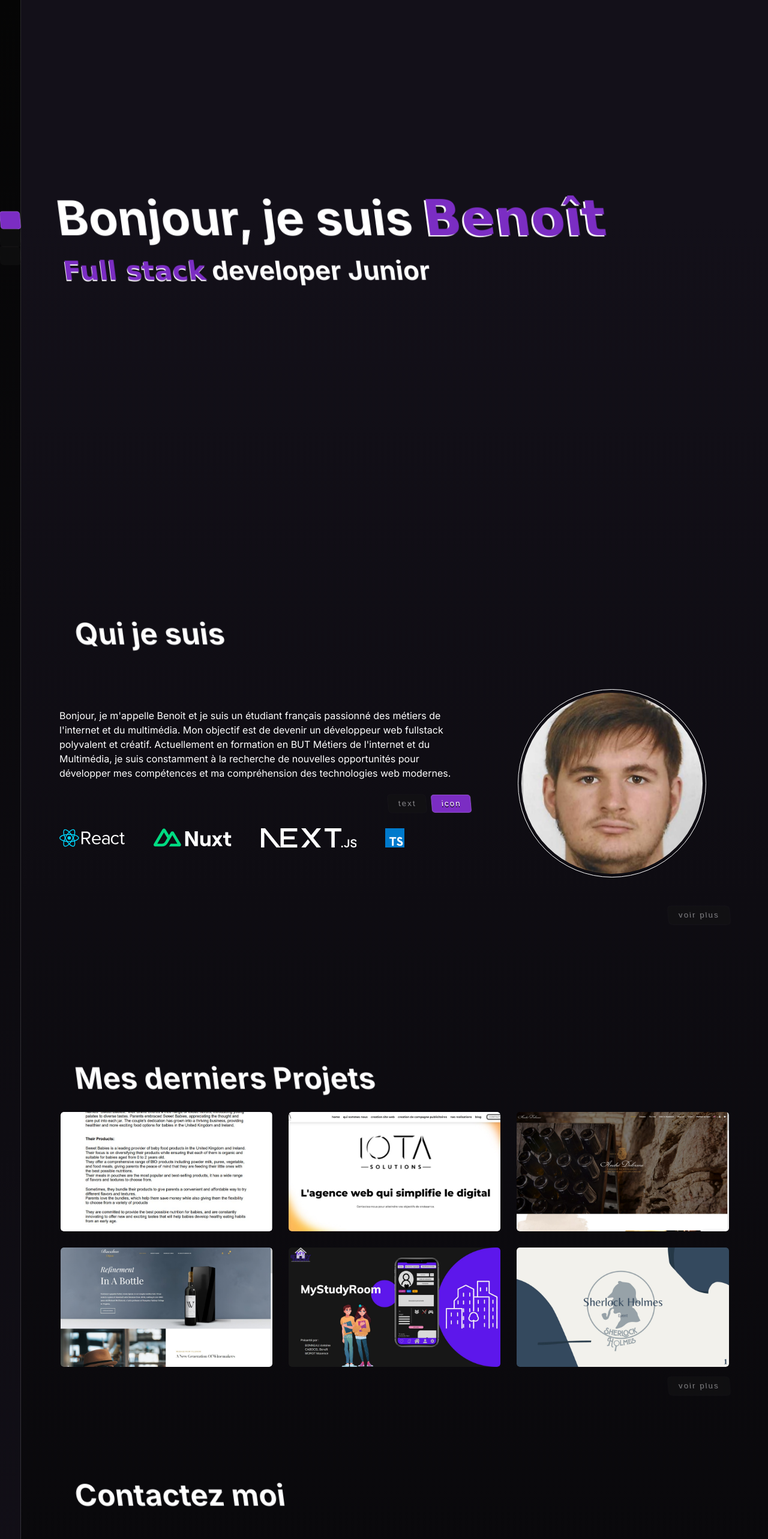
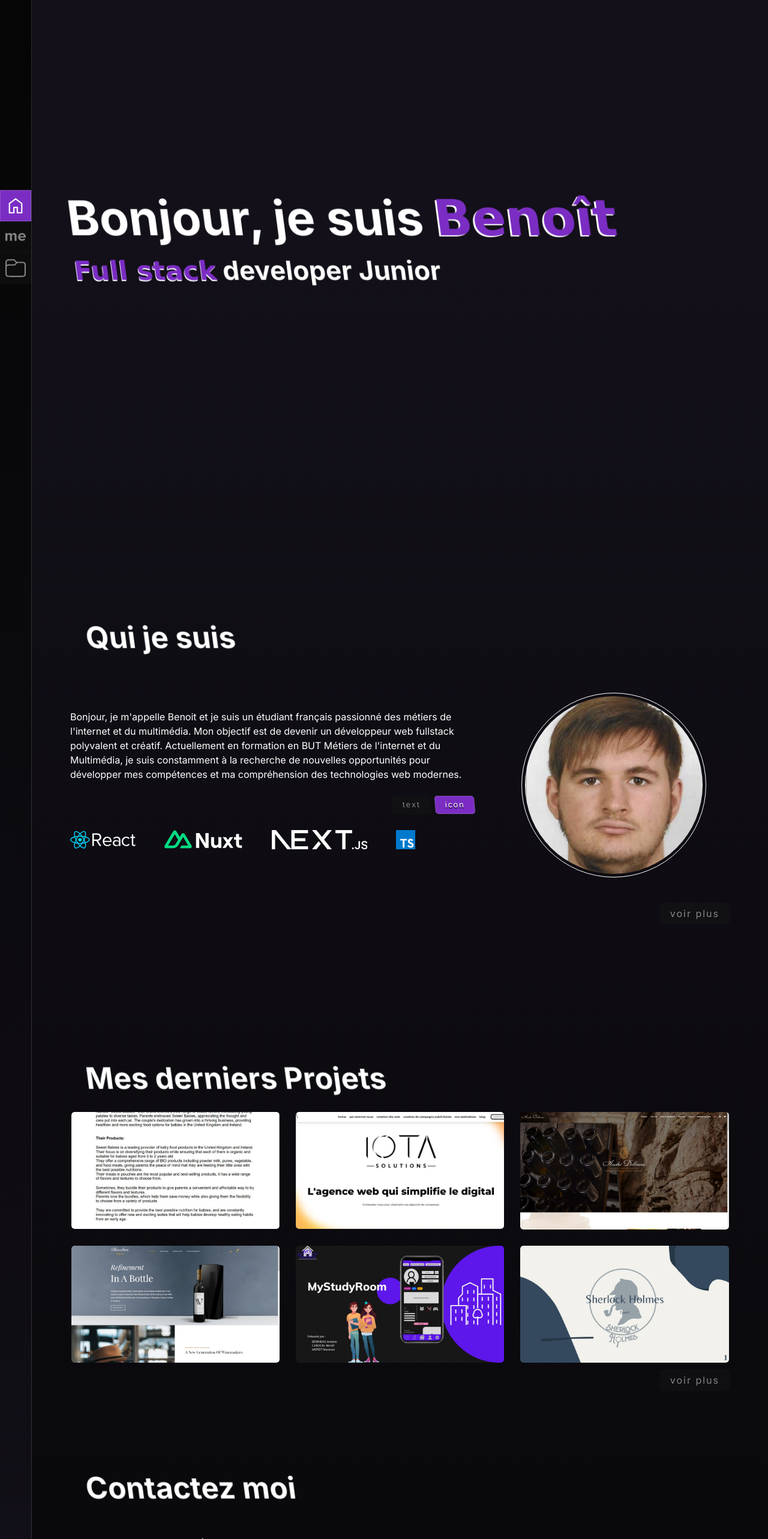
Before and after one commit to dCben335/portfolio, a Next.js app: page / in a window 1280 px wide. Shown: the top 2566 px of the page at 60% size. Built offline with nearby package versions, Linux system fonts and the light colour scheme.

Commit message:
modify each Button to add the renderAs Props and fix a type error in the Button component

```diff
--- a/src/app/(public)/page.tsx
+++ b/src/app/(public)/page.tsx
@@ -77,7 +77,7 @@ export default function Home() {
           </div>
         </div>
         <div className={styles.link}>
-          <Button href="/about">voir plus</Button>
+          <Button renderAs='link' href="/about">voir plus</Button>
         </div>
       </section>
 
@@ -93,7 +93,7 @@ export default function Home() {
               searchfield={false}
             />
           <div className={styles.link}>
-            <Button href="/my-work">voir plus</Button>
+            <Button renderAs="link" href="/my-work">voir plus</Button>
           </div>
         </section>
       }
--- a/src/app/features/Header/Header.tsx
+++ b/src/app/features/Header/Header.tsx
@@ -30,18 +30,16 @@ export default function Header({ routes, admin } :  HeaderProps) {
                     onClick={handleClick}
                     cross={!smallMenu}
                 />
-                )
-            }
+            )}
             <nav>
                 {admin && (
                     <Link
                         path={null}
                         svg={<ArrowLeft />}
                         title={"get back to client side"}
-                            smaller={smallMenu}
+                        isSmaller={smallMenu}
                     />
-                    )
-                }
+                )}
                 <ul>
                     {routes.map((route, index) =>
                         <li key={index}>
@@ -49,7 +47,7 @@ export default function Header({ routes, admin } :  HeaderProps) {
                                 path={route.path}
                                 svg={route.children}
                                 title={route.name}
-                                smaller={smallMenu}
+                                isSmaller={smallMenu}
                             />
                         </li>
                     )}
--- a/src/app/features/Header/Link/Link.tsx
+++ b/src/app/features/Header/Link/Link.tsx
@@ -9,15 +9,16 @@ type HeaderLinkProps = {
     svg: React.ReactNode,
     path: string | null,
     title?: string
-    smaller: boolean
+    isSmaller: boolean
 }
 
-export default function HeaderLink({ svg, path, title, smaller }: HeaderLinkProps) {
+export default function HeaderLink({ svg, path, title, isSmaller }: HeaderLinkProps) {
     const activeSegment = useSelectedLayoutSegment();
 
     return (
         <Button
-            className={`${styles.headerLink} ${smaller ? styles.smaller : ''}`}
+            renderAs="link"
+            className={`${styles.headerLink} ${isSmaller ? styles.smaller : ''}`}
             href={path === null ? '/' : `/${path}`}
             active={activeSegment === path}
         >
--- a/src/components/molecules/Skills/Skills.tsx
+++ b/src/components/molecules/Skills/Skills.tsx
@@ -1,3 +1,5 @@
+"use client"
+
 import { useState } from "react";
 
 import styles from './Skills.module.scss'
@@ -66,7 +68,7 @@ export default function Skills({ skills }: SkillsProps) {
                         <strong>{skill.label}</strong>
                         <p>{skill.description}</p>
                         <div>
-                            <Button href={skill.link} blank={true}>voir le projet</Button>
+                            <Button renderAs="link" href={skill.link} target="_blank">voir le projet</Button>
                         </div>
                     </article>
                 )}
--- a/src/components/ui/Button/Button.tsx
+++ b/src/components/ui/Button/Button.tsx
@@ -18,9 +18,12 @@ type Props = (LinkProps | ButtonProps) & {
 }
 
 export default function Button({ children, className, active, activeColor, ...props} : Props ) {
+
     if (props.renderAs === 'link') {
+        const { renderAs, ...newProps } = props
+
         return (
-            <Link {...props} href={accentsTidy(props.href)}
+            <Link {...newProps} href={accentsTidy(props.href)}
                 style={active && activeColor ? activeColor : {}}
                 className={`${styles.btn} ${active ? styles.active : '' } ${className}`}
             >
@@ -28,7 +31,6 @@ export default function Button({ children, className, active, activeColor, ...pr
             </Link>
         )
     }
-
 
     return (
         <button {...props}
```
Lines whose indentation alone changed are shown as unchanged.
